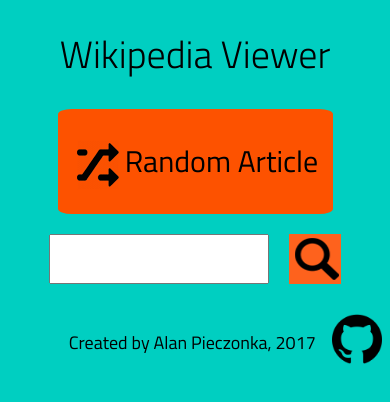
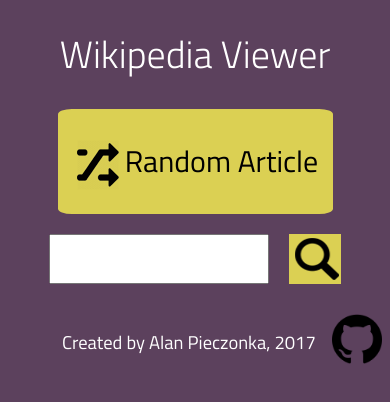
Before and after one commit to AlanPieczonka/Wikipedia-Viewer, a plain HTML site: page index.html in a window 390 px wide. Drawn offline with nearby package versions, Linux system fonts and the light colour scheme.

Commit message:
Changed colors

```diff
--- a/css/queries.css
+++ b/css/queries.css
@@ -33,5 +33,7 @@
         font-size: 1.2rem;
     }
 
-
+    h6{
+        font-size: 1.85rem;
+    }
 }
--- a/css/style.css
+++ b/css/style.css
@@ -16,7 +16,7 @@ Orange color: #e67e22;
 
 html,
 body {
-    background-color: #00CFC1;
+    background-color: #5C415D;
     color: #000000;
     text-rendering: optimizeLegibility;
     overflow-x: hidden;
@@ -57,11 +57,20 @@ section {
 #00CFC1
 #00FFE7
 */
+
+
+/*
+#A83653
+#096E48
+#020B26
+#4F271F
+#FFC7E4
 /*header*/
 h1{
     text-align: center;
     font-size: 3.8rem;
     font-weight: 300;
+    color: #FFFFFF;
 }
 
 /*section-main*/
@@ -81,7 +90,7 @@ h1{
     border-radius: 5%;
     border: 0;
     background-image: url(img/random275x105.png);
-    background-color: #FD5200;
+    background-color: #DBD053;
 }
 
 .button-search{
@@ -90,9 +99,8 @@ h1{
     border: 0;
     margin-left: 20px;
     background-image: url(img/searchicon49.png);
-    background-color: #FE621D;
+    background-color: #DBD053;
 }
-
 input{
     font-size: 2rem;
 }
@@ -146,7 +154,7 @@ input{
     margin-top: 15px;
 }
 .results div {
-    background-color: #00FFE7;
+    background-color:#C89933;
     padding: 20px;
     margin: 10px;
     width: 500px;
@@ -175,7 +183,7 @@ h6{
   font-size: 1.8rem;
   font-weight: 400;
   display: inline;
-  color: #000000;
+  color: #FFFFFF;
 }
 
 .githubimg{
--- a/js/script.js
+++ b/js/script.js
@@ -1,7 +1,7 @@
 console.log("JS file works!");
 
+const buttonSearch = document.getElementsByClassName('button-search')[0];
 const input = document.getElementsByTagName('input')[0];
-const buttonSearch = document.getElementsByClassName('button-search')[0];
 
 buttonSearch.addEventListener("click", () => {
 
```
